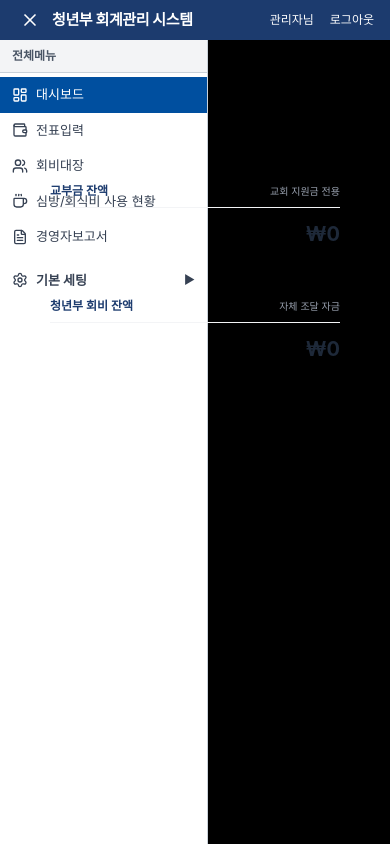
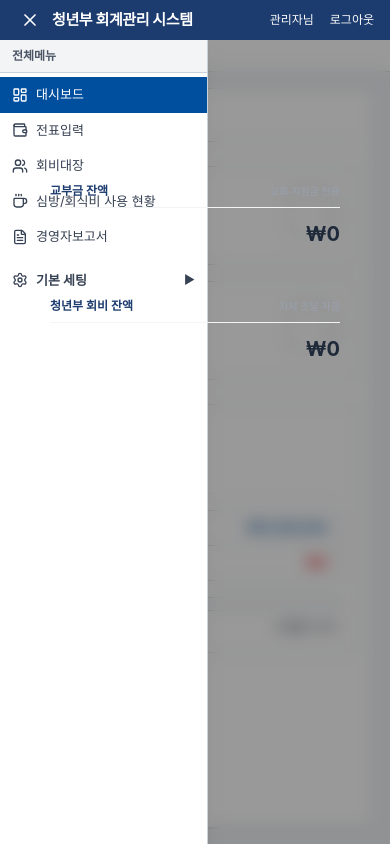
Before and after one commit to thd-oss/DJ-youth-ACCONT, a React (Vite) app: page / in a window 390 px wide. Both pictures are taken after a click on the button 30 px from the left and 20 px from the top of the page. Built offline with nearby package versions, Linux system fonts and the light colour scheme.

Commit message:
fix: 모바일 사이드바 배경 오버레이 버그 수정 (Tailwind v3 문법 적용)

```diff
--- a/src/App.tsx
+++ b/src/App.tsx
@@ -140,7 +140,7 @@ function App() {
               {renderNavMenu()}
             </div>
             <div
-              className="flex-1 bg-black bg-opacity-20"
+              className="flex-1 bg-black/40 backdrop-blur-sm transition-opacity"
               onClick={() => setIsMobileMenuOpen(false)}
             />
           </div>
```
